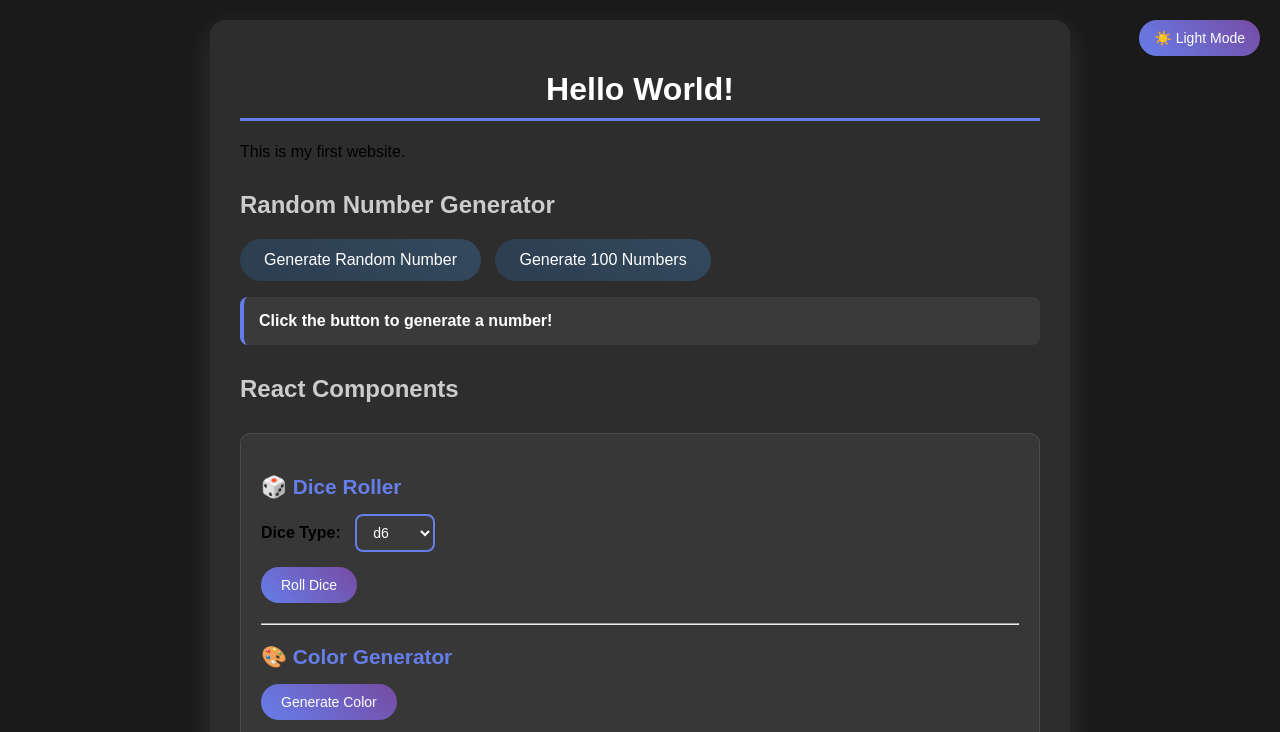
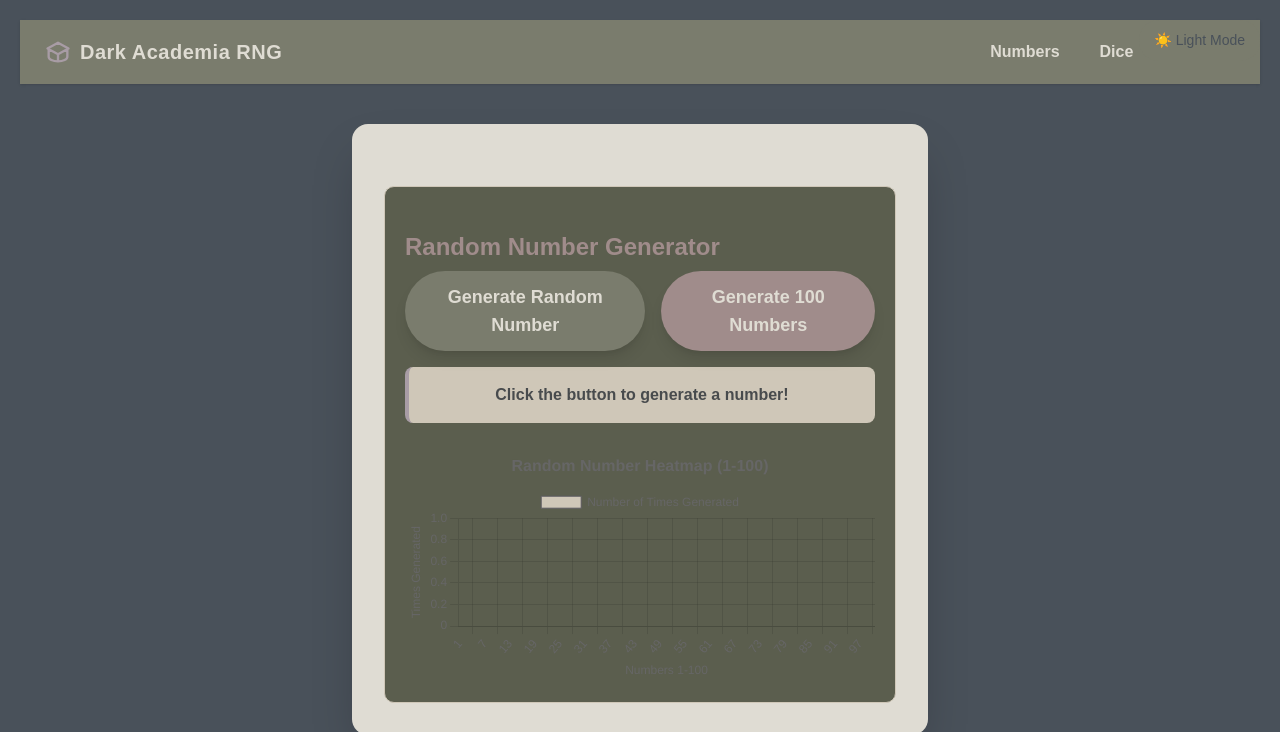
Before and after one commit to elowell17/random-number-generator, a plain HTML site: page index.html in a window 1280 px wide. Both pictures are taken after a click on the button "🌙 Dark Mode". Shown: the top 732 px of the page. Drawn offline with nearby package versions, Linux system fonts and the light colour scheme.

Commit message:
Add Hero UI navigation bar, tabbed interface, and full Dark Academia palette sweep

```diff
--- a/index.html
+++ b/index.html
@@ -4,24 +4,52 @@
   <meta charset="UTF-8">
   <title>My Website</title>
   <link rel="stylesheet" href="styles.css">
+  <!-- Tailwind CSS CDN (for development) -->
+  <script src="https://cdn.tailwindcss.com"></script>
+  <script>
+    tailwind.config = {
+      darkMode: 'class',
+      theme: {
+        extend: {
+          colors: {
+            background: '#49515A', // Hale Navy
+            primary: '#7A7C6D', // Vintage Vogue
+            secondary: '#A08C8B', // Sulking Room Pink
+            accent: '#A89CA5', // Autumn Orchid
+            surface: '#DFDCD3', // Shoji White
+            surfacealt: '#CFC7B8', // Shiitake
+            info: '#7A807B', // Homburg Gray
+            success: '#5B5E4E', // Shade Grown
+            warning: '#5B5853', // Urbane Bronze
+            danger: '#2B3530', // Black Forest Green
+            muted: '#5C5B60', // Perle Noir
+            dark: '#484B4D', // Soot
+          }
+        }
+      }
+    }
+  </script>
   <!-- React CDN -->
   <script crossorigin src="https://unpkg.com/react@18/umd/react.development.js"></script>
   <script crossorigin src="https://unpkg.com/react-dom@18/umd/react-dom.development.js"></script>
   <!-- Babel for JSX -->
   <script src="https://unpkg.com/@babel/standalone/babel.min.js"></script>
 </head>
-<body>
+<body class="bg-background">
+  <nav class="w-full bg-primary text-surface shadow flex items-center justify-between px-6 py-4">
+    <div class="flex items-center space-x-2">
+      <!-- Heroicon: Academic Cap -->
+      <svg class="w-7 h-7 text-accent" fill="none" stroke="currentColor" stroke-width="2" viewBox="0 0 24 24"><path stroke-linecap="round" stroke-linejoin="round" d="M12 14l9-5-9-5-9 5 9 5zm0 0v6m0 0c-4.418 0-8-1.79-8-4V10m8 10c4.418 0 8-1.79 8-4V10"/></svg>
+      <span class="font-bold text-xl tracking-wide">Dark Academia RNG</span>
+    </div>
+    <div class="flex space-x-4">
+      <button class="tab-link font-semibold px-3 py-1 rounded hover:bg-accent hover:text-primary transition" data-tab="numbers">Numbers</button>
+      <button class="tab-link font-semibold px-3 py-1 rounded hover:bg-accent hover:text-primary transition" data-tab="dice">Dice</button>
+      <button class="tab-link font-semibold px-3 py-1 rounded hover:bg-accent hover:text-primary transition" data-tab="colors">Colors</button>
+    </div>
+  </nav>
   <button class="theme-toggle" onclick="toggleTheme()">🌙 Dark Mode</button>
-  <div class="container">
-    <h1>Hello World!</h1>
-    <p>This is my first website.</p>
-
-    <h2>Random Number Generator</h2>
-    <button onclick="generateNumber()">Generate Random Number</button>
-    <button onclick="generate100Numbers()" style="margin-left: 10px;">Generate 100 Numbers</button>
-    <p id="result">Click the button to generate a number!</p>
-
-    <h2>React Components</h2>
+  <div class="max-w-xl mx-auto bg-surface dark:bg-dark rounded-2xl shadow-2xl p-8 mt-10 flex flex-col items-center space-y-6 transition-all duration-300">
     <div id="react-root"></div>
   </div>
 
@@ -124,7 +152,7 @@
         loadTheme(); // Load theme on page load
         const ctx = document.createElement('canvas');
         ctx.style.marginTop = '20px';
-        document.querySelector('.container').appendChild(ctx);
+        document.getElementById('heatmap').appendChild(ctx);
 
         // Initialize with zeros
         const initialData = [];
@@ -143,13 +171,13 @@
               data: initialData,
               backgroundColor: function(context) {
                 const value = context.dataset.data[context.dataIndex];
-                if (value === 0) return '#f0f0f0'; // Light gray for 0
-                if (value === 1) return '#ffeb3b'; // Yellow for 1
-                if (value === 2) return '#ff9800'; // Orange for 2
-                if (value === 3) return '#f44336'; // Red for 3+
-                return '#d32f2f'; // Dark red for 4+
+                if (value === 0) return getComputedStyle(document.documentElement).getPropertyValue('--color-surfacealt').trim(); // surfacealt
+                if (value === 1) return getComputedStyle(document.documentElement).getPropertyValue('--color-primary').trim(); // primary
+                if (value === 2) return getComputedStyle(document.documentElement).getPropertyValue('--color-accent').trim(); // accent
+                if (value === 3) return getComputedStyle(document.documentElement).getPropertyValue('--color-secondary').trim(); // secondary
+                return getComputedStyle(document.documentElement).getPropertyValue('--color-danger').trim(); // danger
               },
-              borderColor: '#ddd',
+              borderColor: getComputedStyle(document.documentElement).getPropertyValue('--color-muted').trim(),
               borderWidth: 1
             }]
           },
@@ -185,6 +213,47 @@
 
       // React Components
       const { useState } = React;
+
+      // Tabbed App
+      function TabbedApp() {
+        const [tab, setTab] = useState('numbers');
+
+        React.useEffect(() => {
+          // Set up click handlers for nav bar
+          const links = document.querySelectorAll('.tab-link');
+          links.forEach(link => {
+            link.onclick = () => setTab(link.getAttribute('data-tab'));
+          });
+        }, []);
+
+        return React.createElement('div', {},
+          tab === 'numbers' && React.createElement(NumbersPage),
+          tab === 'dice' && React.createElement(DiceRoller),
+          tab === 'colors' && React.createElement(ColorGenerator)
+        );
+      }
+
+      // Numbers Page (heatmap + number generator)
+      function NumbersPage() {
+        return React.createElement('div', {},
+          React.createElement('h2', { className: 'text-2xl font-bold text-secondary mt-6 mb-2' }, 'Random Number Generator'),
+          React.createElement('div', { className: 'flex flex-row space-x-4 mb-4' },
+            React.createElement('button', {
+              onClick: generateNumber,
+              className: 'bg-primary text-surface px-6 py-3 rounded-full shadow-lg hover:scale-105 transition font-semibold text-lg'
+            }, 'Generate Random Number'),
+            React.createElement('button', {
+              onClick: generate100Numbers,
+              className: 'bg-secondary text-surface px-6 py-3 rounded-full shadow-lg hover:scale-105 transition font-semibold text-lg'
+            }, 'Generate 100 Numbers')
+          ),
+          React.createElement('p', {
+            id: 'result',
+            className: 'bg-surfacealt p-4 rounded-lg border-l-4 border-accent font-bold text-dark w-full text-center'
+          }, 'Click the button to generate a number!'),
+          React.createElement('div', { id: 'heatmap', className: 'w-full mt-6' })
+        );
+      }
 
       // Dice Roller Component
       function DiceRoller() {
@@ -303,7 +372,7 @@
                 backgroundColor: color,
                 width: '100px',
                 height: '100px',
-                border: '2px solid #333',
+                border: '2px solid ' + getComputedStyle(document.documentElement).getPropertyValue('--color-muted').trim(),
                 borderRadius: '10px',
                 margin: '10px 0'
               }
@@ -316,9 +385,7 @@
       // Main App Component
       function App() {
         return React.createElement('div', { className: 'react-app' },
-          React.createElement(DiceRoller),
-          React.createElement('hr', { style: { margin: '20px 0' } }),
-          React.createElement(ColorGenerator)
+          React.createElement(TabbedApp)
         );
       }
 
--- a/styles.css
+++ b/styles.css
@@ -1,88 +1,50 @@
+/* Dark Academia Palette as CSS variables */
+:root {
+  --color-background: #49515A; /* Hale Navy */
+  --color-primary: #7A7C6D;    /* Vintage Vogue */
+  --color-secondary: #A08C8B;  /* Sulking Room Pink */
+  --color-accent: #A89CA5;     /* Autumn Orchid */
+  --color-surface: #DFDCD3;    /* Shoji White */
+  --color-surfacealt: #CFC7B8; /* Shiitake */
+  --color-info: #7A807B;       /* Homburg Gray */
+  --color-success: #5B5E4E;    /* Shade Grown */
+  --color-warning: #5B5853;    /* Urbane Bronze */
+  --color-danger: #2B3530;     /* Black Forest Green */
+  --color-muted: #5C5B60;      /* Perle Noir */
+  --color-dark: #484B4D;       /* Soot */
+}
+body.dark-mode {
+  --color-background: #2B3530; /* Black Forest Green for dark bg */
+  --color-surface: #49515A;    /* Hale Navy for dark surface */
+  --color-surfacealt: #5B5E4E; /* Shade Grown for alt surface */
+  --color-primary: #7A7C6D;    /* Keep primary for contrast */
+  --color-secondary: #A08C8B;
+  --color-accent: #A89CA5;
+  --color-info: #7A807B;
+  --color-success: #5B5E4E;
+  --color-warning: #5B5853;
+  --color-danger: #DFDCD3;     /* Shoji White for danger in dark */
+  --color-muted: #CFC7B8;      /* Shiitake for muted in dark */
+  --color-dark: #DFDCD3;       /* Shoji White for text in dark */
+}
+
 body {
   font-family: Arial, sans-serif;
-  background: #e6f3ff;
   margin: 0;
   padding: 20px;
   min-height: 100vh;
+  background: var(--color-background);
 }
 
-.container {
-  max-width: 800px;
-  margin: 0 auto;
-  background: #f5f5dc;
-  padding: 30px;
-  border-radius: 15px;
-  box-shadow: 0 10px 30px rgba(0,0,0,0.3);
-}
+/* Remove old .container, h1, h2, button, #result styles (now Tailwind) */
 
-h1 {
-  color: #333;
-  text-align: center;
-  border-bottom: 3px solid #667eea;
-  padding-bottom: 10px;
-}
-
-h2 {
-  color: #555;
-  margin-top: 30px;
-}
-
-button {
-  background: linear-gradient(45deg, #2c3e50, #34495e);
-  color: white;
-  border: none;
-  padding: 12px 24px;
-  font-size: 16px;
-  border-radius: 25px;
-  cursor: pointer;
-  transition: transform 0.2s;
-}
-
-button:hover {
-  transform: scale(1.05);
-}
-
-#result {
-  background: #f8f9fa;
-  padding: 15px;
-  border-radius: 8px;
-  border-left: 4px solid #667eea;
-  font-weight: bold;
-  color: #333;
-}
-
-/* Dark mode styles */
-body.dark-mode {
-  background: #1a1a1a;
-}
-
-body.dark-mode .container {
-  background: #2d2d2d;
-  box-shadow: 0 10px 30px rgba(255,255,255,0.1);
-}
-
-body.dark-mode h1 {
-  color: #ffffff;
-  border-bottom-color: #667eea;
-}
-
-body.dark-mode h2 {
-  color: #cccccc;
-}
-
-body.dark-mode #result {
-  background: #3a3a3a;
-  color: #ffffff;
-  border-left-color: #667eea;
-}
-
-/* Dark mode toggle button */
+/* Theme toggle button */
 .theme-toggle {
   position: fixed;
   top: 20px;
   right: 20px;
-  background: linear-gradient(45deg, #667eea, #764ba2);
-  color: white;
+  background: var(--color-primary);
+  color: var(--color-surface);
   border: none;
   padding: 10px 15px;
   font-size: 14px;
@@ -91,14 +53,13 @@ body.dark-mode #result {
   transition: all 0.3s ease;
   z-index: 1000;
 }
-
 .theme-toggle:hover {
   transform: scale(1.1);
-  box-shadow: 0 5px 15px rgba(102, 126, 234, 0.4);
+  box-shadow: 0 5px 15px var(--color-accent);
 }
 
 /* Smooth transitions for theme switching */
-body, .container, h1, h2, #result {
+body, .react-app, .dice-face, .color-display {
   transition: all 0.3s ease;
 }
 
@@ -106,9 +67,9 @@ body, .container, h1, h2, #result {
 .react-app {
   margin-top: 30px;
   padding: 20px;
-  background: rgba(255, 255, 255, 0.1);
+  background: var(--color-surfacealt);
   border-radius: 10px;
-  border: 1px solid rgba(255, 255, 255, 0.2);
+  border: 1px solid var(--color-muted);
 }
 
 .dice-roller, .color-generator {
@@ -116,7 +77,7 @@ body, .container, h1, h2, #result {
 }
 
 .dice-roller h3, .color-generator h3 {
-  color: #667eea;
+  color: var(--color-primary);
   margin-bottom: 15px;
   font-size: 1.3em;
 }
@@ -132,16 +93,17 @@ body, .container, h1, h2, #result {
 
 .dice-controls select {
   padding: 8px 12px;
-  border: 2px solid #667eea;
+  border: 2px solid var(--color-accent);
   border-radius: 8px;
-  background: white;
+  background: var(--color-surface);
+  color: var(--color-dark);
   font-size: 14px;
   cursor: pointer;
 }
 
 .dice-button, .color-button {
-  background: linear-gradient(45deg, #667eea, #764ba2);
-  color: white;
+  background: var(--color-primary);
+  color: var(--color-surface);
   border: none;
   padding: 10px 20px;
   font-size: 14px;
@@ -150,10 +112,9 @@ body, .container, h1, h2, #result {
   transition: all 0.3s ease;
   margin-right: 10px;
 }
-
 .dice-button:hover, .color-button:hover {
   transform: scale(1.05);
-  box-shadow: 0 5px 15px rgba(102, 126, 234, 0.4);
+  box-shadow: 0 5px 15px var(--color-accent);
 }
 
 /* Themed Dice Styles */
@@ -170,28 +131,28 @@ body, .container, h1, h2, #result {
 .dice6 {
   width: 80px;
   height: 80px;
-  background: linear-gradient(135deg, #667eea 0%, #764ba2 100%);
+  background: var(--color-primary);
   border-radius: 16px;
   display: grid;
   grid-template-rows: repeat(3, 1fr);
   grid-template-columns: repeat(3, 1fr);
   gap: 0;
-  box-shadow: 0 4px 24px rgba(102, 126, 234, 0.15);
+  box-shadow: 0 4px 24px var(--color-muted);
   position: relative;
 }
 .dice6 .dice-pip {
   width: 16px;
   height: 16px;
-  background: white;
+  background: var(--color-surface);
   border-radius: 50%;
   margin: auto;
-  box-shadow: 0 2px 8px rgba(102, 126, 234, 0.2);
+  box-shadow: 0 2px 8px var(--color-accent);
 }
 body.dark-mode .dice6 {
-  background: linear-gradient(135deg, #3a3a60 0%, #764ba2 100%);
+  background: var(--color-success);
 }
 body.dark-mode .dice6 .dice-pip {
-  background: #ffe066;
+  background: var(--color-danger);
 }
 
 /* Polygon dice (d4, d8, d10, d12, d20) */
@@ -202,22 +163,21 @@ body.dark-mode .dice6 .dice-pip {
   margin: 0 auto;
 }
 .dice-poly-shape {
-  fill: url(#dicePolyGradient);
-  stroke: #764ba2;
+  fill: var(--color-accent);
+  stroke: var(--color-primary);
   stroke-width: 4;
-  filter: drop-shadow(0 2px 8px #667eea44);
+  filter: drop-shadow(0 2px 8px var(--color-muted));
 }
 .dice-poly-text {
   font-family: 'Arial Black', Arial, sans-serif;
   font-weight: bold;
   paint-order: stroke fill;
-  stroke: #764ba2;
+  stroke: var(--color-dark);
   stroke-width: 1.5px;
+  fill: var(--color-surface);
 }
-/* SVG gradient for polygon dice */
 .dice-poly {
-  /* fallback background */
-  background: linear-gradient(135deg, #667eea 0%, #764ba2 100%);
+  background: var(--color-surfacealt);
   border-radius: 12px;
 }
 
@@ -225,25 +185,24 @@ body.dark-mode .dice6 .dice-pip {
 .dice-badge {
   min-width: 70px;
   min-height: 70px;
-  background: linear-gradient(135deg, #667eea 0%, #764ba2 100%);
-  color: white;
+  background: var(--color-secondary);
+  color: var(--color-surface);
   font-size: 2.2em;
   font-weight: bold;
   border-radius: 50%;
   display: flex;
   align-items: center;
   justify-content: center;
-  box-shadow: 0 4px 24px rgba(102, 126, 234, 0.15);
-  border: 4px solid #764ba2;
+  box-shadow: 0 4px 24px var(--color-muted);
+  border: 4px solid var(--color-accent);
   margin: 0 auto;
 }
 body.dark-mode .dice-badge {
-  background: linear-gradient(135deg, #3a3a60 0%, #764ba2 100%);
-  color: #ffe066;
-  border-color: #ffe066;
+  background: var(--color-success);
+  color: var(--color-danger);
+  border-color: var(--color-danger);
 }
 
-/* Responsive dice result */
 .dice-result {
   display: flex;
   flex-direction: column;
@@ -272,18 +231,15 @@ body.dark-mode .dice-badge {
   font-size: 16px;
 }
 
-/* Dark mode styles for React components */
 body.dark-mode .react-app {
-  background: rgba(255, 255, 255, 0.05);
-  border-color: rgba(255, 255, 255, 0.1);
+  background: var(--color-surfacealt);
+  border-color: var(--color-muted);
 }
-
 body.dark-mode .dice-controls select {
-  background: #3a3a3a;
-  color: white;
-  border-color: #667eea;
+  background: var(--color-surfacealt);
+  color: var(--color-danger);
+  border-color: var(--color-accent);
 }
-
 body.dark-mode .dice-result {
-  background: linear-gradient(45deg, #667eea, #764ba2);
+  background: none;
 }
```
